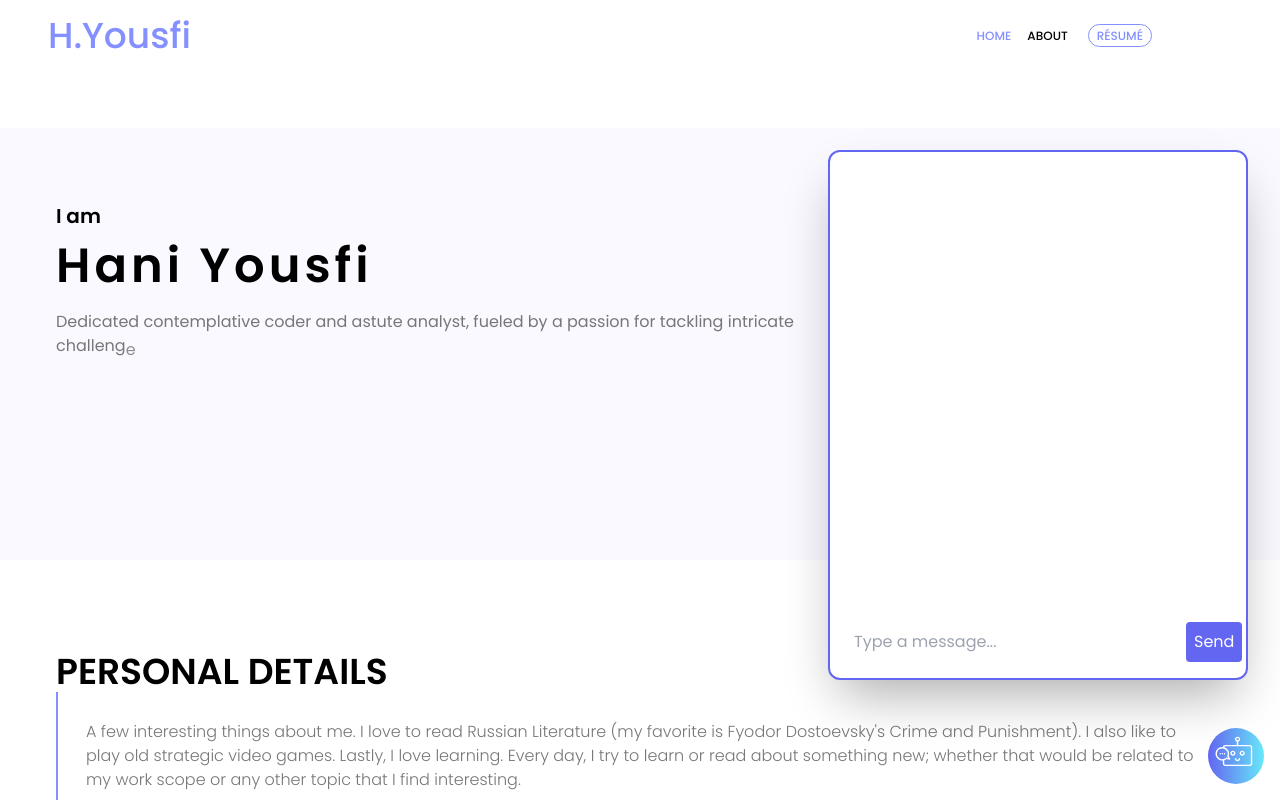
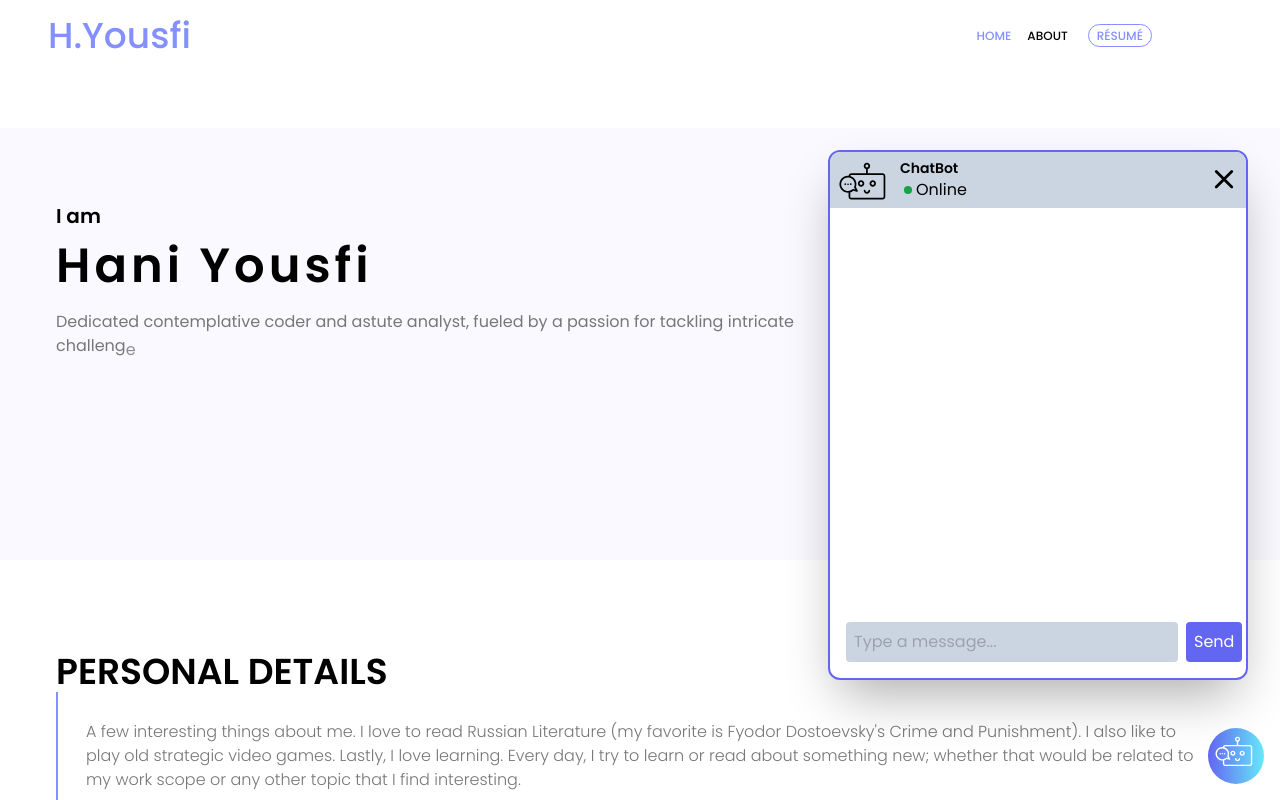
Before and after one commit to maky-hnou/portfolio-front, a Next.js app: page / in a window 1280 px wide. Both pictures are taken after a click on the element 1236 px from the left and 756 px from the top of the page. Shown: the top 800 px of the page. Built offline with nearby package versions, Linux system fonts and the light colour scheme.

Commit message:
Update chat interface

```diff
--- a/src/components/ChatBot.js
+++ b/src/components/ChatBot.js
@@ -1,8 +1,8 @@
 import React, { useState } from "react";
-import { ChatBotIcon } from "./Icons";
+import { ChatBotIcon, CloseIcon, BotIcon } from "./Icons";
 import { motion } from "framer-motion";
 
-export function ChatInterface({ messages, handleSendMessage }) {
+export function ChatInterface({ messages, handleSendMessage, handleClose }) {
   const [message, setMessage] = useState("");
 
   const handleInputChange = (e) => {
@@ -27,7 +27,21 @@ export function ChatInterface({ messages, handleSendMessage }) {
       transition={{ delay: 0.0 }}
       onClick={handleClickInside}
     >
-      <div className="flex-grow p-4 overflow-auto flex flex-col">
+      <div className="flex h-14 shrink-0 bg-slate-300">
+        <BotIcon />
+        <div className="my-auto w-full text-black">
+          <div className="font-semibold text-sm">ChatBot</div>
+          <div className="flex">
+            <div className="rounded-full h-2 w-2 mx-1 my-auto bg-green-600"></div>
+            <div>Online</div>
+          </div>
+        </div>
+        <CloseIcon
+          className="absolute top-4 right-2 cursor-pointer"
+          onClick={handleClose}
+        />
+      </div>
+      <div className="flex-grow p-4 overflow-auto flex flex-col relative">
         {messages.map((msg, index) => (
           <div
             key={index}
@@ -46,7 +60,7 @@ export function ChatInterface({ messages, handleSendMessage }) {
           type="text"
           value={message}
           onChange={handleInputChange}
-          className="flex-grow p-2 border border-gray-300 rounded mr-2"
+          className="flex-grow p-2 border border-gray-300 rounded mr-2 bg-slate-300"
           placeholder="Type a message..."
         />
         <button
@@ -68,6 +82,10 @@ export default function ChatBot({ classname }) {
     setIsOpen(!isOpen);
   };
 
+  const handleClose = () => {
+    setIsOpen(false);
+  };
+
   const handleSendMessage = (message) => {
     setMessages((prevMessages) => [
       ...prevMessages,
@@ -85,6 +103,7 @@ export default function ChatBot({ classname }) {
         <ChatInterface
           messages={messages}
           handleSendMessage={handleSendMessage}
+          handleClose={handleClose}
         />
       )}
       <ChatBotIcon />
```
